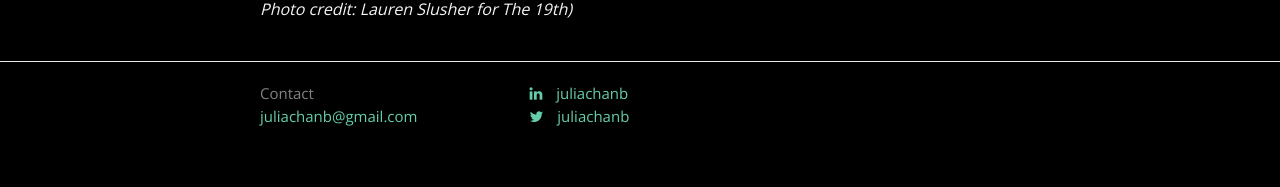
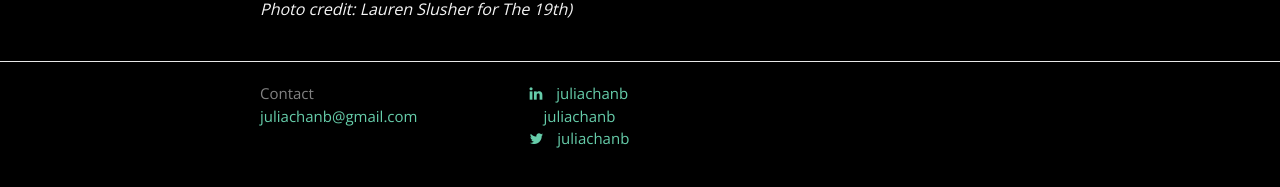
Before and after one commit to juliachanb/juliachanb.github.io, a Jekyll site: the page built from pages/about.md, in a window 1280 px wide and 900 px high, scrolled down 1591 px. Shown: the part 669-856 px from the top of the window. Built offline with Jekyll 4.4.1, drawn with Linux system fonts in a browser that asks for light colours; nearby versions of some CDN libraries; some web fonts are replaced.

Commit message:
added bluesky

```diff
--- a/_config.yml
+++ b/_config.yml
@@ -16,6 +16,7 @@ baseurl:  "" # the subpath of your site, e.g. /blog
 url:      "" # the base hostname & protocol for your site
 
 linkedin_username:      juliachanb
+bluesky_username:       juliachanb
 twitter_username:       juliachanb
 
 # Build settings
```
